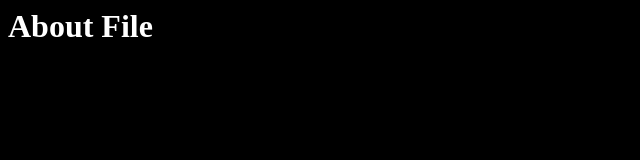
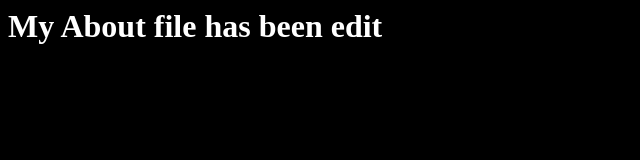
Before and after one commit to jawwad-ali/Teaching-Git, a plain HTML site: page about.html in a window 1280 px wide. Shown: the whole page, without its empty margins (0-640 px from the left). Drawn offline with Linux system fonts and the light colour scheme.

Commit message:
Update about.html

```diff
--- a/about.html
+++ b/about.html
@@ -6,7 +6,7 @@
 
 <body>
 
-    <h1>About File</h1>
+    <h1>My About file has been edit</h1>
 
 </body>
 
```
